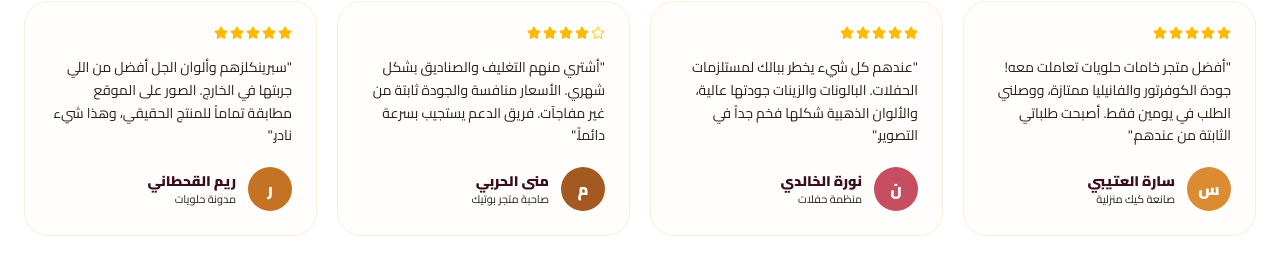
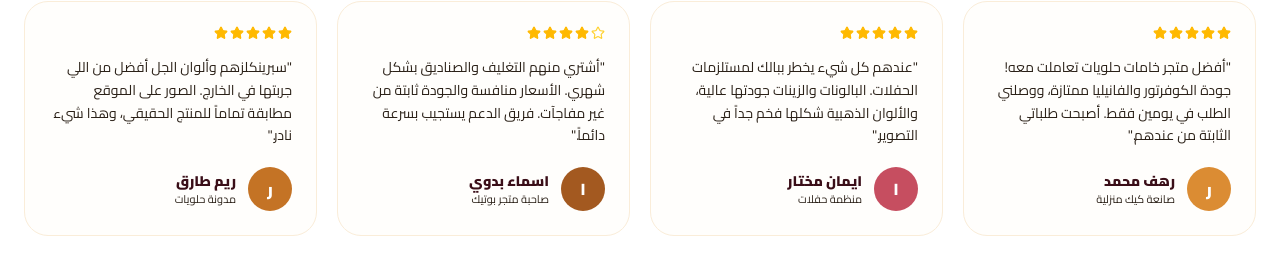
Before and after one commit to abdelrahmanmansy/vanilliano, a React (Vite) app: page / in a window 1280 px wide. Shown: the part 7395-7656 px from the top of the page. Built offline with nearby package versions, Linux system fonts and the light colour scheme; no server answers; the database is empty.

Commit message:
Update customer testimonial names

```diff
--- a/src/data/testimonials.js
+++ b/src/data/testimonials.js
@@ -1,34 +1,34 @@
 export const testimonials = [
   {
     id: 1,
-    name: 'سارة العتيبي',
+    name: 'رهف محمد',
     role: 'صانعة كيك منزلية',
     rating: 5,
     text: 'أفضل متجر خامات حلويات تعاملت معه! جودة الكوفرتور والفانيليا ممتازة، ووصلني الطلب في يومين فقط. أصبحت طلباتي الثابتة من عندهم.',
-    avatar: 'س',
+    avatar: 'ر',
     initialsColor: '#db8c33',
   },
   {
     id: 2,
-    name: 'نورة الخالدي',
+    name: 'ايمان مختار',
     role: 'منظمة حفلات',
     rating: 5,
     text: 'عندهم كل شيء يخطر ببالك لمستلزمات الحفلات. البالونات والزينات جودتها عالية، والألوان الذهبية شكلها فخم جداً في التصوير.',
-    avatar: 'ن',
+    avatar: 'ا',
     initialsColor: '#c64e60',
   },
   {
     id: 3,
-    name: 'منى الحربي',
+    name: 'اسماء بدوي',
     role: 'صاحبة متجر بوتيك',
     rating: 4,
     text: 'أشتري منهم التغليف والصناديق بشكل شهري. الأسعار منافسة والجودة ثابتة من غير مفاجآت. فريق الدعم يستجيب بسرعة دائماً.',
-    avatar: 'م',
+    avatar: 'ا',
     initialsColor: '#a35920',
   },
   {
     id: 4,
-    name: 'ريم القحطاني',
+    name: 'ريم طارق',
     role: 'مدونة حلويات',
     rating: 5,
     text: 'سبرينكلزهم وألوان الجل أفضل من اللي جربتها في الخارج. الصور على الموقع مطابقة تماماً للمنتج الحقيقي، وهذا شيء نادر.',
```
